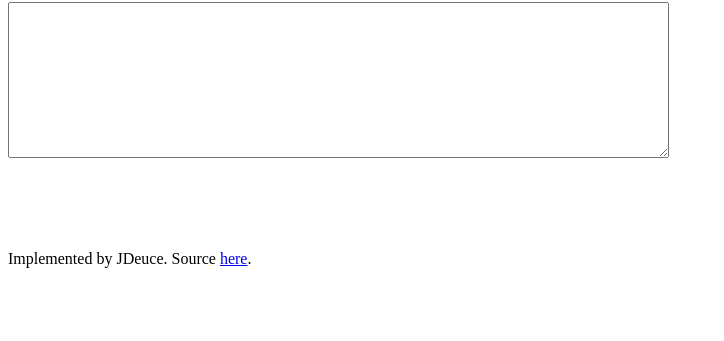
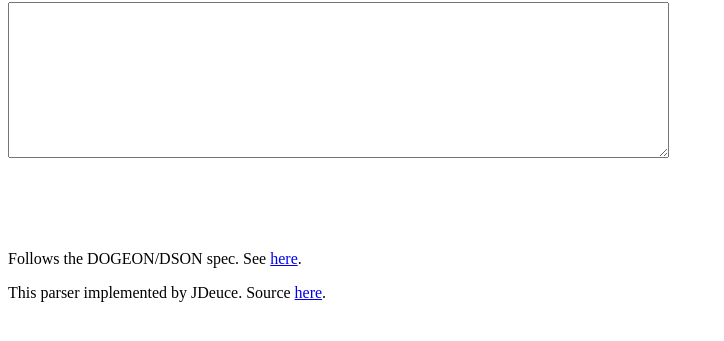
Before and after one commit to dsonlint/dsonlint.github.io, a plain HTML site: page index.html in a window 1280 px wide. Shown: the part 339-680 px from the top of the page, without its empty margins (0-724 px from the left). Drawn offline with Linux system fonts and the light colour scheme.

Commit message:
add link to spec

```diff
--- a/index.html
+++ b/index.html
@@ -17,7 +17,8 @@
         <br/>
         <br/>
         <br/>
-        <p>Implemented by JDeuce. Source <a href="https://github.com/JDeuce/dson_parser">here</a>.</p>
+        <p>Follows the DOGEON/DSON spec. See <a href="http://dogeon.org/">here</a>.</p>
+        <p>This parser implemented by JDeuce. Source <a href="https://github.com/JDeuce/dson_parser">here</a>.</p>
     </body>
 
     <script>
```
